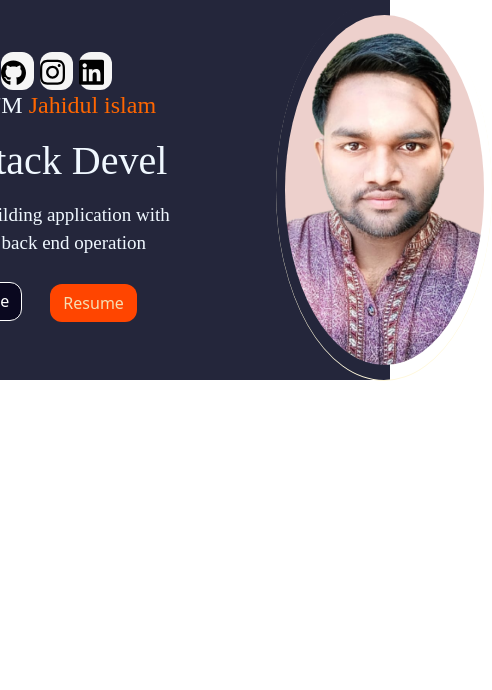
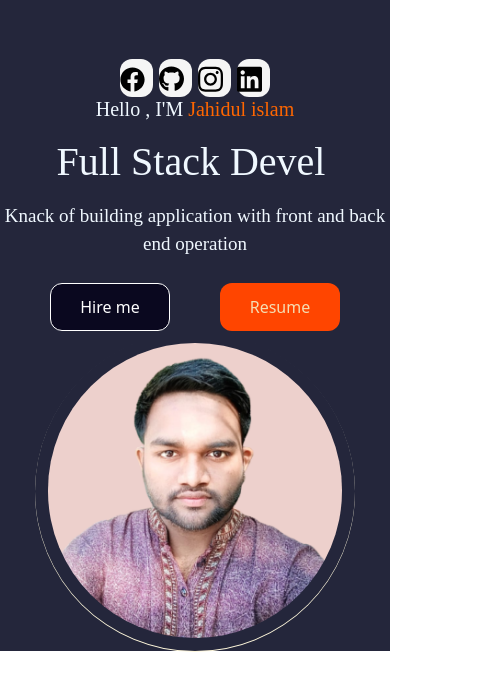
Before and after one commit to jahidulislam123/my-portfolio, a React (Create React App) app: page / in a window 390 px wide. Shown: the top 690 px of the page, 492 px wide, since content can reach past the window. Built offline with nearby package versions, Linux system fonts and the light colour scheme.

Commit message:
added-responsive

```diff
--- a/src/PortfolioContainer/Home/Profile.css
+++ b/src/PortfolioContainer/Home/Profile.css
@@ -125,8 +125,80 @@
     background-color: whitesmoke;
     border-radius: 12px;
 
+
 }
 
 .colz .colz-icon a:hover {
     transform: scale(1.5);
 }
+
+@media screen and (max-width : 1110px) {
+    .profile-picture {
+        margin: 0 0px 0 80px;
+    }
+
+    .profile-details-name {
+        font-size: 20px;
+    }
+
+    .profile-details-role .primary-text {
+        font-size: 12px;
+    }
+
+    .profile-options .btnn {
+        width: 120px;
+        padding: 11px 0;
+        z-index: 700;
+    }
+
+}
+
+@media screen and (max-width : 910px) {
+    .profile-picture {
+        height: 320px;
+        width: 320px;
+        margin: 0 0 0 4px;
+    }
+}
+
+@media screen and (max-width : 810px) {
+    .profile-picture {
+        margin: 0 !important;
+    }
+
+    .profile-parent {
+        flex-direction: column;
+        margin: 40px 0 0 0;
+    }
+
+    .profile-options {
+        display: flex;
+        justify-content: space-evenly;
+    }
+
+    .profile-details {
+        margin: 25px 0 0;
+    }
+
+    .profile-options .highlighted-btn {
+        margin: 0 !important;
+    }
+
+    .profile-options .profile-details-role {
+        text-align: center;
+    }
+}
+
+@media screen and (max-width : 375px) {
+    .profile-picture {
+        height: 275px;
+        width: 275px;
+        margin-top: -90px;
+
+    }
+
+    .profile-details {
+        width: 90%;
+    }
+
+}
--- a/src/PortfolioContainer/Home/Profile.js
+++ b/src/PortfolioContainer/Home/Profile.js
@@ -71,11 +71,11 @@
                   </span>
                </div>
                <div className="profile-options">
-                   <button className='button-one'>
+                   <button className='btnn button-one'>
                        { " "}
                        Hire me
                    </button>
-                   <a href="https://drive.google.com/file/d/1mT7PtF1QWlqTWqHwARkIa41HWp5Cy6Or/view?usp=sharing"><button className='btn highlighted-btn'>Resume</button></a>
+                   <a href="https://drive.google.com/file/d/1mT7PtF1QWlqTWqHwARkIa41HWp5Cy6Or/view?usp=sharing"><button className='btn btnn highlighted-btn'>Resume</button></a>
                </div>
             </div>
             <div className='profile-picture'>
```
